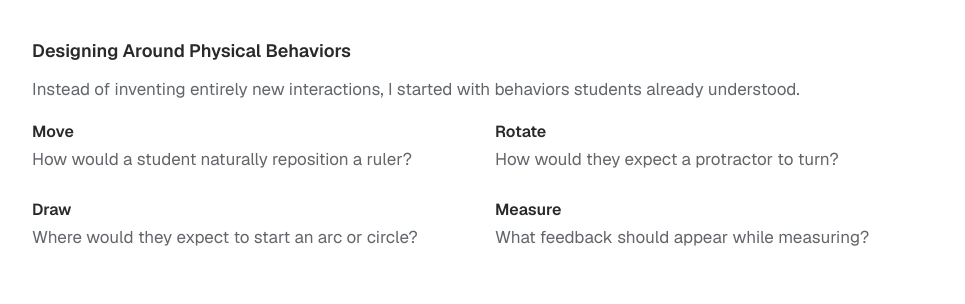
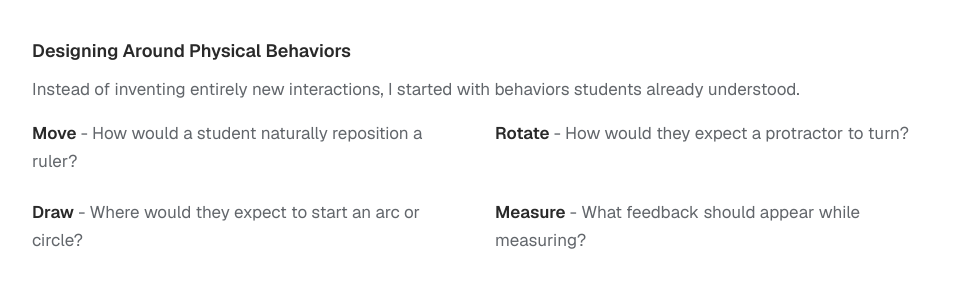
Before and after one commit to aditishinde304/my-portfolio, a Next.js app: page /work/superrbook in a window 1280 px wide. Shown: the part 9440-9744 px from the top of the page, without its empty margins (273-1238 px from the left). Built offline with nearby package versions, Linux system fonts and the light colour scheme; a web font is replaced by a local one.

Commit message:
Collapse Move/Rotate/Draw/Measure items to one line each
Matches the "Title - description" inline pattern already used for
Designing for Edge Cases, instead of a title line + separate body
line.

```diff
--- a/app/work/superrbook/page.tsx
+++ b/app/work/superrbook/page.tsx
@@ -785,10 +785,10 @@ export default function SuperrbookCaseStudy() {
                   { title: "Draw", body: "Where would they expect to start an arc or circle?" },
                   { title: "Measure", body: "What feedback should appear while measuring?" },
                 ].map((item) => (
-                  <div key={item.title}>
-                    <p className="text-[16px] font-semibold mb-0.5" style={{ color: "var(--cs-fg)" }}>{item.title}</p>
-                    <p className="text-[17px] leading-relaxed" style={{ color: "var(--cs-secondary)" }}>{item.body}</p>
-                  </div>
+                  <p key={item.title} className="text-[17px] leading-relaxed">
+                    <span className="font-semibold" style={{ color: "var(--cs-fg)" }}>{item.title}</span>
+                    <span style={{ color: "var(--cs-secondary)" }}> - {item.body}</span>
+                  </p>
                 ))}
               </div>
             </div>
```
